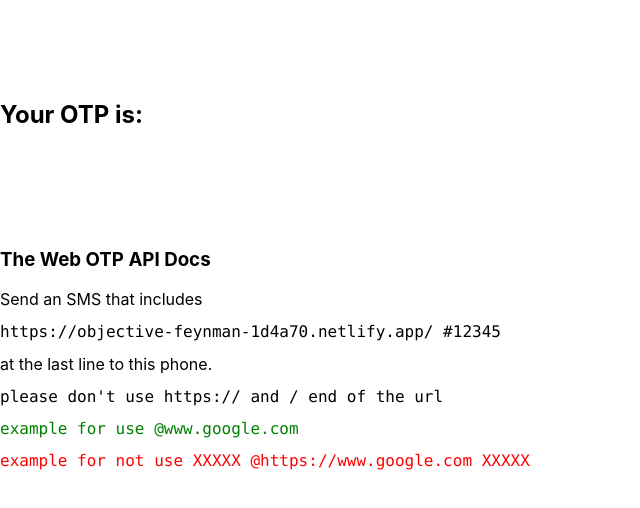
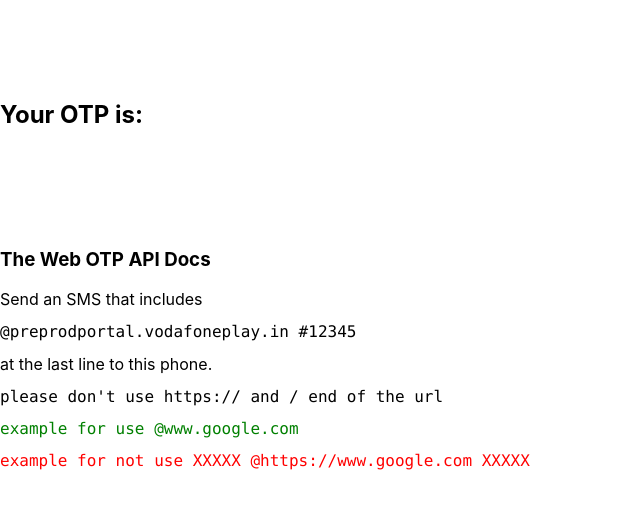
Before and after one commit to skadala/sample, a React (Create React App) app: page / in a window 1280 px wide. Shown: the top 508 px of the page, without its empty margins (0-640 px from the left). Built offline with nearby package versions, Linux system fonts and the light colour scheme.

Commit message:
withpreprod

```diff
--- a/src/App.js
+++ b/src/App.js
@@ -45,7 +45,7 @@ export default class App extends React.Component {
         <div>
           Send an SMS that includes
           <pre>
-            <code>https://objective-feynman-1d4a70.netlify.app/ #12345</code>
+            <code>@preprodportal.vodafoneplay.in #12345</code>
           </pre>
           at the last line to this phone.
           <pre>
```
